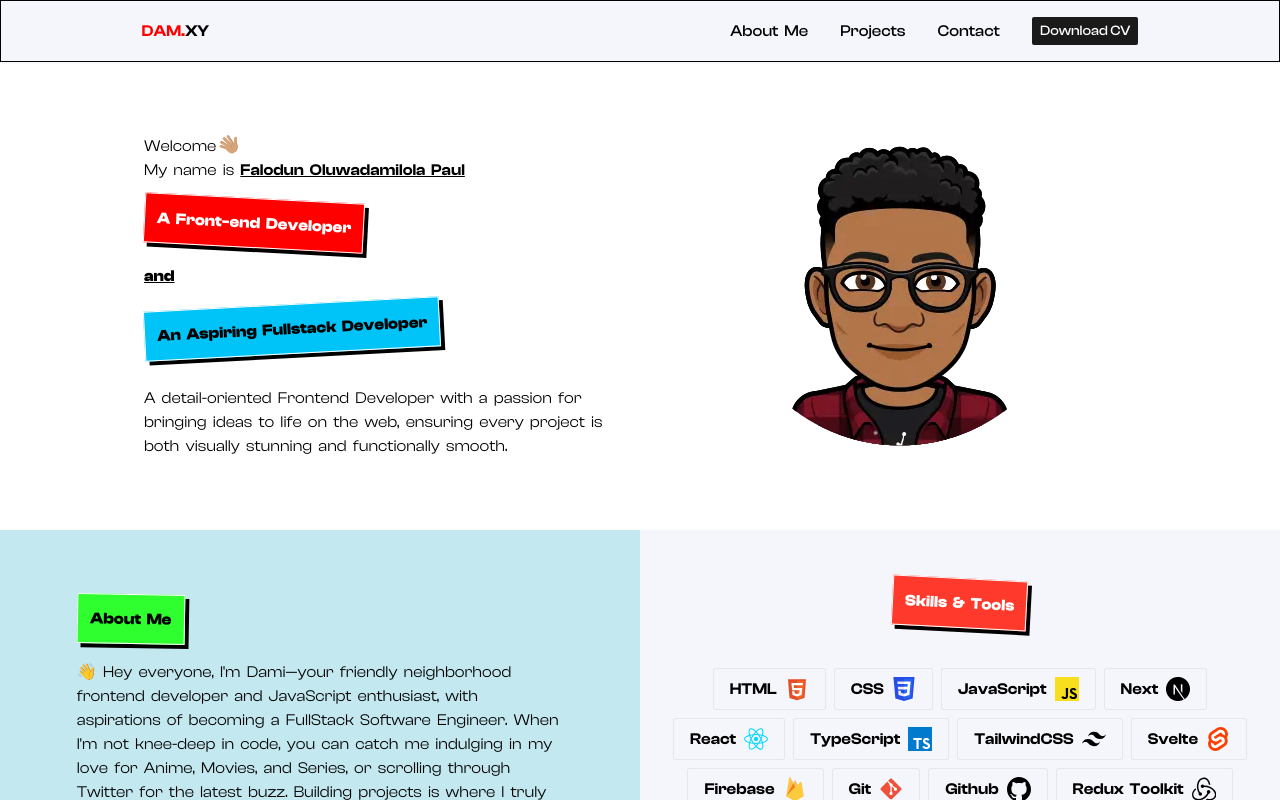
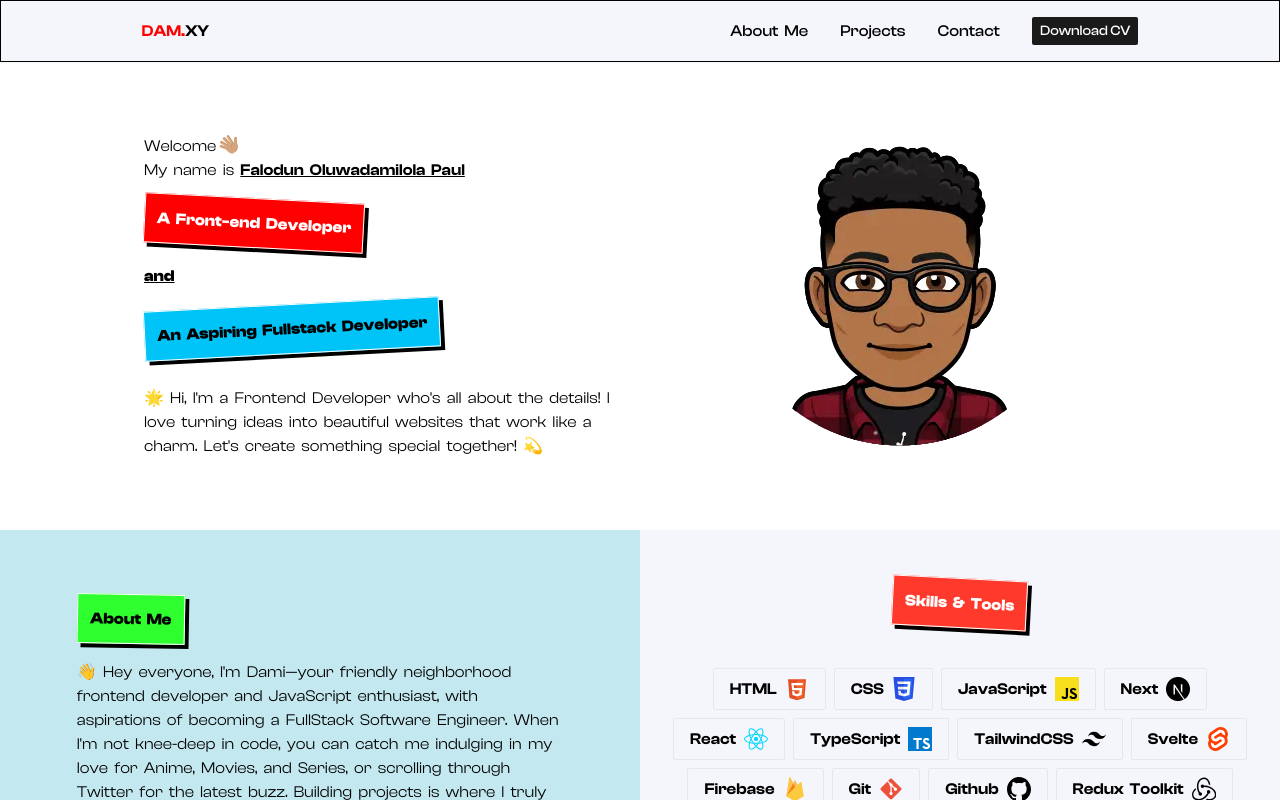
Before and after one commit to Jaeger-11/damxy-portfolio, a React (Vite) app: page / in a window 1280 px wide. Shown: the top 800 px of the page. Built offline with nearby package versions, Linux system fonts and the light colour scheme.

Commit message:
content change

```diff
--- a/src/components/Hero.jsx
+++ b/src/components/Hero.jsx
@@ -19,7 +19,8 @@ const Hero = () => {
             <h3 className="p-3 my-4 sh font-bold -rotate-3 text-black bg-[#00C3F8] w-max">An Aspiring Fullstack Developer</h3>
 
             <p className='mt-8'>
-                A detail-oriented Frontend Developer with a passion for bringing ideas to life on the web, ensuring every project is both visually stunning and functionally smooth.
+                {/* A detail-oriented Frontend Developer with a passion for bringing ideas to life on the web, ensuring every project is both visually stunning and functionally smooth. */}
+                🌟 Hi, I'm a Frontend Developer who's all about the details! I love turning ideas into beautiful websites that work like a charm. Let's create something special together! 💫
             </p>
         </motion.article>
         <motion.section
```
